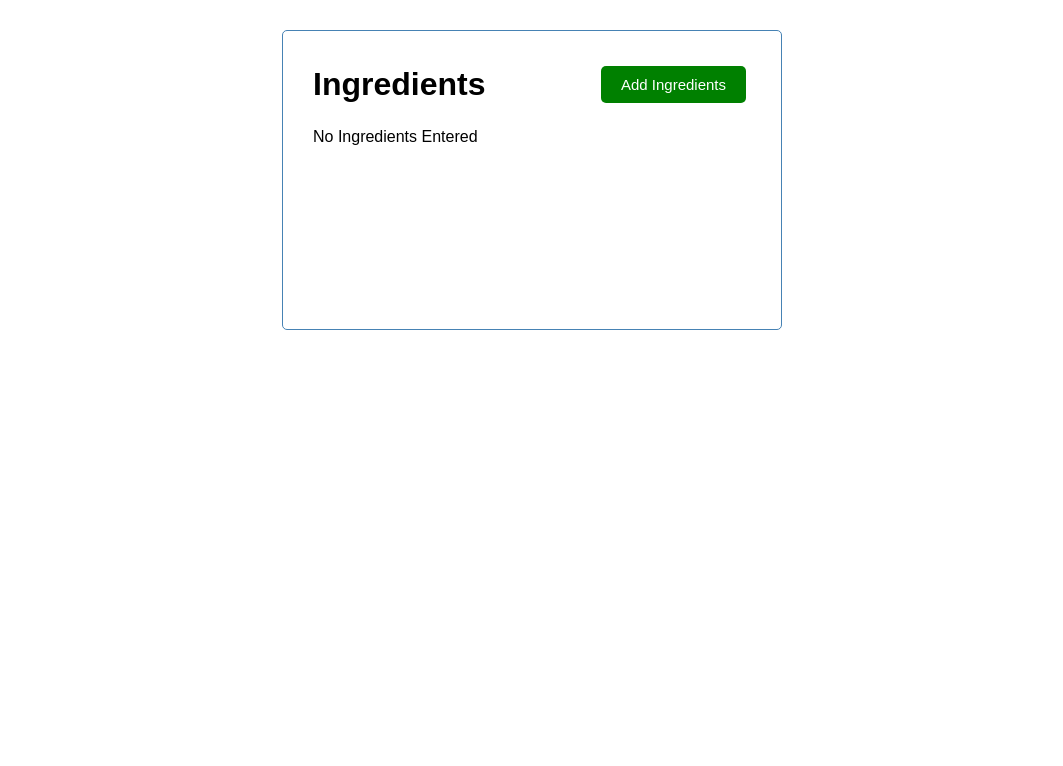
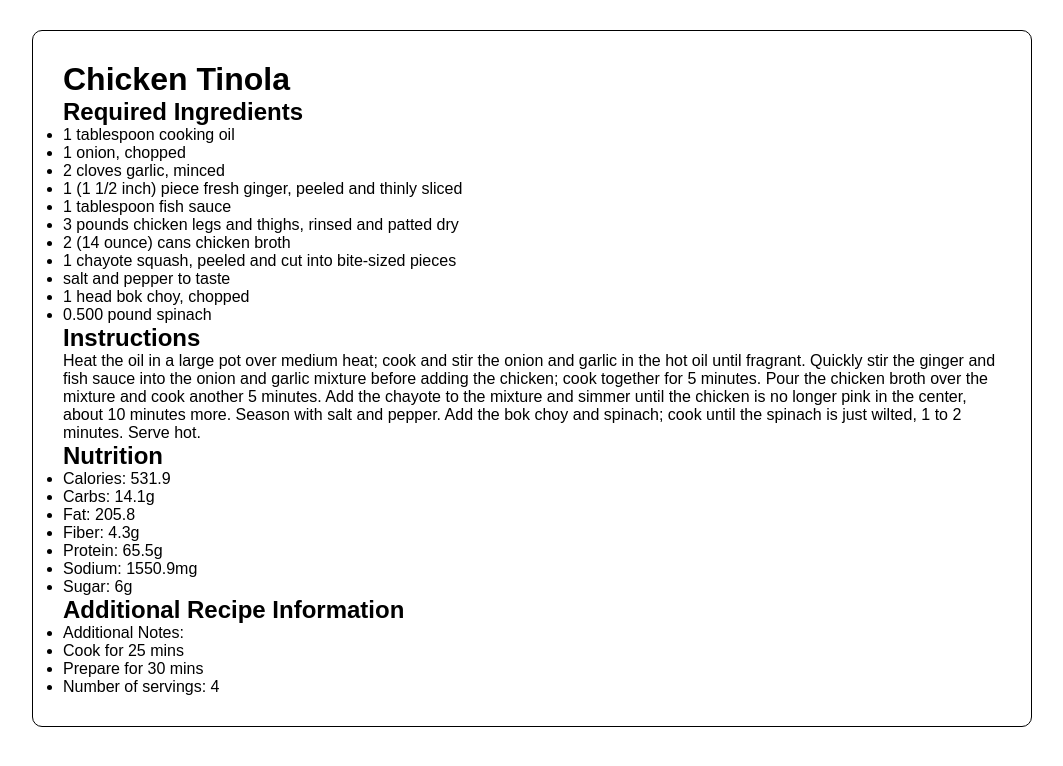
Before and after one commit to claytonmong/Capstone-Project, a React (Create React App) app in the folder client/: page / in a window 1280 px wide. Shown: the top 766 px of the page, without its empty margins (108-1171 px from the left). Built offline with nearby package versions, Linux system fonts and the light colour scheme.

Commit message:
sample output - not finised

```diff
--- a/client/src/App.js
+++ b/client/src/App.js
@@ -26,78 +26,82 @@
 //   )
 // }
 
-import { useState } from "react";
-import Header from "./enter-ingredients-components/Header";
-import Ingredients from "./enter-ingredients-components/Ingredients";
-import AddIngredient from "./enter-ingredients-components/AddIngredient";
+// import { useState } from "react";
+// import Header from "./enter-ingredients-components/Header";
+// import Ingredients from "./enter-ingredients-components/Ingredients";
+// import AddIngredient from "./enter-ingredients-components/AddIngredient";
+import SampleRecipeData from "./sample-data/SampleRecipeData";
+import RecipeInfo from "./recipe-components/RecipeInfo";
 
 function App() {
-  const [showAddIngredient, setShowAddIngredient] = useState(false);
-  const [ingredients, setIngredients] = useState([]);
-  const [results, setResults] = useState([]);
-  let r = [];
+  // const [showAddIngredient, setShowAddIngredient] = useState(false);
+  // const [ingredients, setIngredients] = useState([]);
+  // const [results, setResults] = useState([]);
+  // let r = [];
 
-  // Clear ingredients
-  const onClearIngredients = () => {
-    setShowAddIngredient(false);
-    setIngredients([]);
-  };
+  // // Clear ingredients
+  // const onClearIngredients = () => {
+  //   setShowAddIngredient(false);
+  //   setIngredients([]);
+  // };
 
-  // Clear recipes
-  const onClearRecipes = () => {
-    setResults([]);
-    let r = [];
-  };
+  // // Clear recipes
+  // const onClearRecipes = () => {
+  //   setResults([]);
+  //   let r = [];
+  // };
 
-  // Add Ingredient
-  const addIngredient = (ingredient) => {
-    const id = Math.floor(Math.random() * 10000) + 1;
-    const newIngredient = { id, ...ingredient };
-    setIngredients([...ingredients, newIngredient]);
-  };
+  // // Add Ingredient
+  // const addIngredient = (ingredient) => {
+  //   const id = Math.floor(Math.random() * 10000) + 1;
+  //   const newIngredient = { id, ...ingredient };
+  //   setIngredients([...ingredients, newIngredient]);
+  // };
 
-  // Delete Ingredient
-  const deleteIngredient = (id) => {
-    setIngredients(ingredients.filter((ingredient) => ingredient.id !== id));
-  };
+  // // Delete Ingredient
+  // const deleteIngredient = (id) => {
+  //   setIngredients(ingredients.filter((ingredient) => ingredient.id !== id));
+  // };
 
-  // Submit Ingredients
-  const onSubmit = () => {
-    let arr = "";
-    for (let ingredient in ingredients) {
-      arr += ingredients[ingredient].text + ", ";
-      //console.log(ingredients[ingredient].text)
-    }
-    //navigate(`/search?q=${arr}`);
-    //console.log(typeof arr)
-    fetch("/search", {
-      method: "POST",
-      body: JSON.stringify({
-        content: arr,
-      }),
-    })
-      .then((response) => response.json().then((data) => ({ data, response })))
-      .then(({ data, response }) => {
-        console.log(data["results"]["hits"]["hits"]);
-        for (let hit in data["results"]["hits"]["hits"]) {
-          let h = JSON.stringify(
-            data["results"]["hits"]["hits"][hit]["_source"]
-          );
+  // // Submit Ingredients
+  // const onSubmit = () => {
+  //   let arr = "";
+  //   for (let ingredient in ingredients) {
+  //     arr += ingredients[ingredient].text + ", ";
+  //     //console.log(ingredients[ingredient].text)
+  //   }
+  //   //navigate(`/search?q=${arr}`);
+  //   //console.log(typeof arr)
+  //   fetch("/search", {
+  //     method: "POST",
+  //     body: JSON.stringify({
+  //       content: arr,
+  //     }),
+  //   })
+  //     .then((response) => response.json().then((data) => ({ data, response })))
+  //     .then(({ data, response }) => {
+  //       console.log(data["results"]["hits"]["hits"]);
+  //       for (let hit in data["results"]["hits"]["hits"]) {
+  //         let h = JSON.stringify(
+  //           data["results"]["hits"]["hits"][hit]["_source"]
+  //         );
 
-          r.push(h);
-        }
-        if (r.length === 0) {
-          r.push("No results found");
-        }
-        response = data;
-        setResults(r);
-      });
-    console.log(results);
-  };
+  //         r.push(h);
+  //       }
+  //       if (r.length === 0) {
+  //         r.push("No results found");
+  //       }
+  //       response = data;
+  //       setResults(r);
+  //     });
+  //   console.log(results);
+  // };
 
   return (
-    <div className="container">
-      <Header
+    <div /*className="container"*/>
+      {
+        <RecipeInfo recipe={SampleRecipeData[0]} />
+        /* <Header
         onAdd={() => setShowAddIngredient(!showAddIngredient)}
         showAdd={showAddIngredient}
       />
@@ -140,7 +144,8 @@ function App() {
           className="btn btn-block"
           onClick={onClearRecipes}
         />
-      )}
+      )} */
+      }
     </div>
   );
 }
--- a/client/src/index.css
+++ b/client/src/index.css
@@ -32,6 +32,16 @@ body {
   border: 1px solid steelblue;
   padding: 30px;
   border-radius: 5px;
+}
+
+.body {
+  max-width: 1000px;
+  margin: 30px auto;
+  overflow: auto;
+  min-height: 300px;
+  border: 1px solid black;
+  padding: 30px;
+  border-radius: 10px;
 }
 
 .header {
--- /dev/null
+++ b/client/src/recipe-components/RecipeInfo.js
@@ -0,0 +1,36 @@
+import { FaTimes } from "react-icons/fa";
+
+const RecipeInfo = ({ recipe }) => {
+  return (
+    <div className="body">
+      <h1>{recipe.title}</h1>
+      <h2>Required Ingredients</h2>
+      <ul className="unordered-list">
+        {recipe.ingredients.map((ingredient) => (
+          <li>{ingredient}</li>
+        ))}
+      </ul>
+      <h2>Instructions</h2>
+      <p>{recipe.instructions}</p>
+      <h2>Nutrition</h2>
+      <ul>
+        <li>Calories: {recipe.calories}</li>
+        <li>Carbs: {recipe.nutrition.carbs}</li>
+        <li>Fat: {recipe.nutrition.fat}</li>
+        <li>Fiber: {recipe.nutrition.fiber}</li>
+        <li>Protein: {recipe.nutrition.protein}</li>
+        <li>Sodium: {recipe.nutrition.sodium}</li>
+        <li>Sugar: {recipe.nutrition.sugar}</li>
+      </ul>
+      <h2>Additional Recipe Information</h2>
+      <ul>
+        <li>Additional Notes: {recipe.meta.additional}</li>
+        <li>Cook for {recipe.meta.cook}</li>
+        <li>Prepare for {recipe.meta.prep}</li>
+        <li>Number of servings: {recipe.meta.servings}</li>
+      </ul>
+    </div>
+  );
+};
+
+export default RecipeInfo;
--- /dev/null
+++ b/client/src/sample-data/SampleRecipeData.js
@@ -0,0 +1,42 @@
+export const recipeData = [
+  {
+    calories: "531.9",
+    category: "World Cuisine",
+    ingredients: [
+      "1 tablespoon cooking oil",
+      "1 onion, chopped",
+      "2 cloves garlic, minced",
+      "1 (1 1/2 inch) piece fresh ginger, peeled and thinly sliced",
+      "1 tablespoon fish sauce",
+      "3 pounds chicken legs and thighs, rinsed and patted dry",
+      "2 (14 ounce) cans chicken broth",
+      "1 chayote squash, peeled and cut into bite-sized pieces",
+      "salt and pepper to taste",
+      "1 head bok choy, chopped",
+      "0.500 pound spinach",
+    ],
+    instructions: [
+      "Heat the oil in a large pot over medium heat; cook and stir the onion and garlic in the hot oil until fragrant. Quickly stir the ginger and fish sauce into the onion and garlic mixture before adding the chicken; cook together for 5 minutes. Pour the chicken broth over the mixture and cook another 5 minutes. Add the chayote to the mixture and simmer until the chicken is no longer pink in the center, about 10 minutes more. Season with salt and pepper. Add the bok choy and spinach; cook until the spinach is just wilted, 1 to 2 minutes. Serve hot.",
+    ],
+    meta: {
+      additional: "",
+      cook: "25 mins",
+      prep: "30 mins",
+      servings: "4",
+      total: "55 mins",
+      yield: "4 servings",
+    },
+    notes: "",
+    nutrition: {
+      carbs: "14.1g",
+      fat: "205.8",
+      fiber: "4.3g",
+      protein: "65.5g",
+      sodium: "1550.9mg",
+      sugar: "6g",
+    },
+    title: "Chicken Tinola",
+  },
+];
+
+export default recipeData;
```
